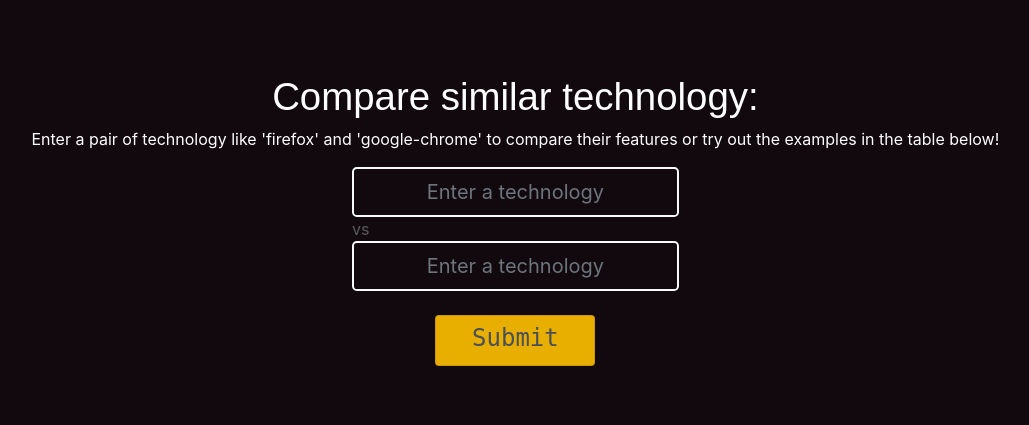
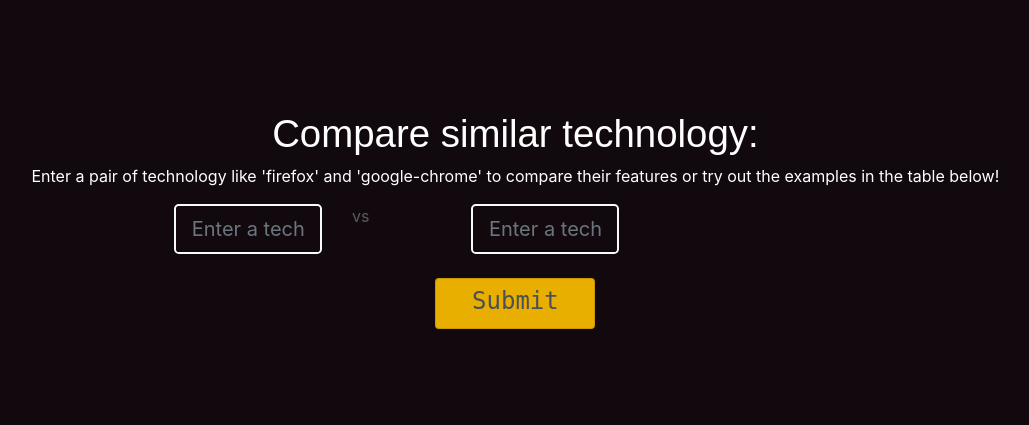
Before and after one commit to hy3440/diffTech, a Django app: page / in a window 1280 px wide. Shown: the top 425 px of the page, without its empty margins (137-1166 px from the left). Run offline with Django 3.2, Linux system fonts and the light colour scheme; some libraries are stand-ins or nearby versions.

Commit message:
change input format to align in the same row

```diff
--- a/djangotest/templates/home.html
+++ b/djangotest/templates/home.html
@@ -1903,19 +1903,26 @@
 
         <div class="container">
           <div class="row align-items-center">
-          <div class="col-4">
+          <div class="col-2">
 
           </div>
 
-          <div class="col-4 align-items-center">
-
-
-          <input id = "oritags" class="form-control form-control-lg" style = "background-color: rgb(18, 9, 14);border: 2px solid #f8f9fa;color: #f8f9fa;text-align:center;" name = "tag" type="text" placeholder="Enter a technology">
-            vs
-          <input id = "simitags" class="form-control form-control-lg" style = "background-color: rgb(18, 9, 14);border: 2px solid #f8f9fa;color: #f8f9fa;text-align:center;" name = "simi" type="text" placeholder="Enter a technology">
+          <div class="col-8 align-items-center">
+
+            <div class = "row">
+              <div class = "col-3 align-items-center">
+                <input id = "oritags" class="form-control form-control-lg" style = "background-color: rgb(18, 9, 14);border: 2px solid #f8f9fa;color: #f8f9fa;text-align:center;" name = "tag" type="text" placeholder="Enter a technology">
+              </div>
+              <div class = "col-2 align-items-center">
+                  <p>vs</p>
+              </div>
+              <div class = "col-3 align-items-center">
+                <input id = "simitags" class="form-control form-control-lg" style = "background-color: rgb(18, 9, 14);border: 2px solid #f8f9fa;color: #f8f9fa;text-align:center;" name = "simi" type="text" placeholder="Enter a technology">
+              </div>
+            </div>
 
           </div>
-          <div class="col-4">
+          <div class="col-2">
           </div>
         </div>
         </div>
```
